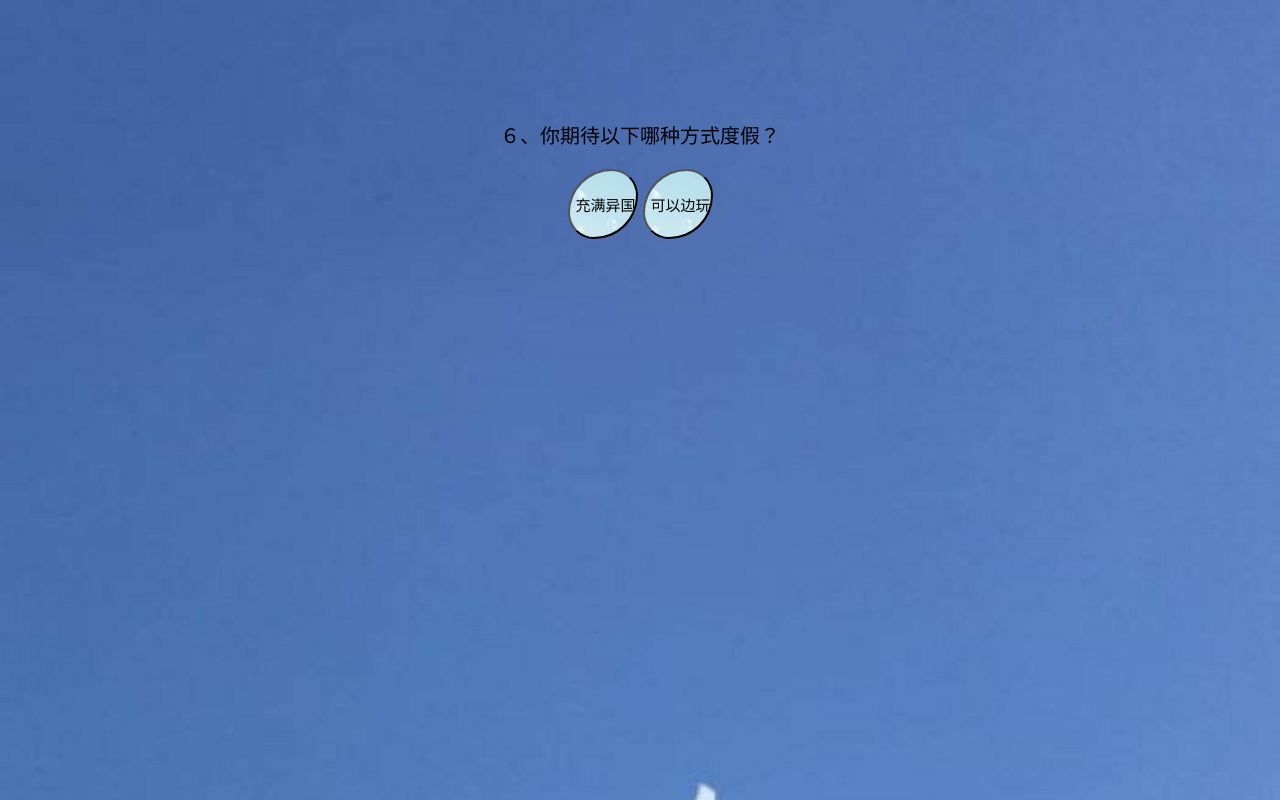
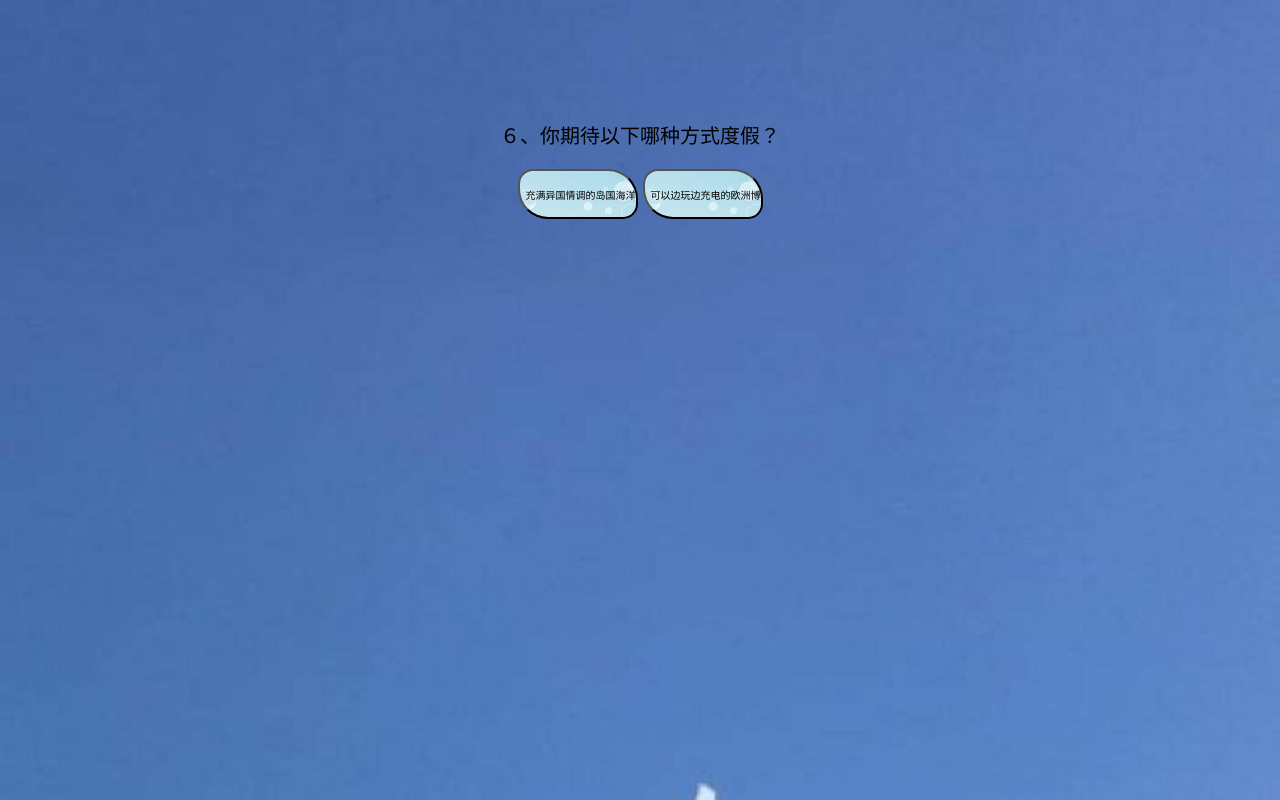
Before and after one commit to jiangminghong11/jmh, a plain HTML site: page q6.html in a window 1280 px wide. Drawn offline with Linux system fonts and the light colour scheme.

Commit message:
Add files via upload

```diff
--- a/new_file.css
+++ b/new_file.css
@@ -7,12 +7,12 @@ body{
 	top: 100px;
 }
 input{
-    		width:70px;
-    		height:70px;
-    		font-size: 15PX;
+    		width:120px;
+    		height:50px;
+    		font-size: 10pX;
     		border-bottom-left-radius: 30px;
-    		border-bottom-right-radius: 50px;
-    		border-top-left-radius: 50px;
+    		border-bottom-right-radius: 15px;
+    		border-top-left-radius: 15px;
     		border-top-right-radius: 30px;
     	  background-image: url(img/img1.jpg);
 
```
Also changed, not shown: index.html (+1 -1 lines), q6.html (+1 -0 lines).
